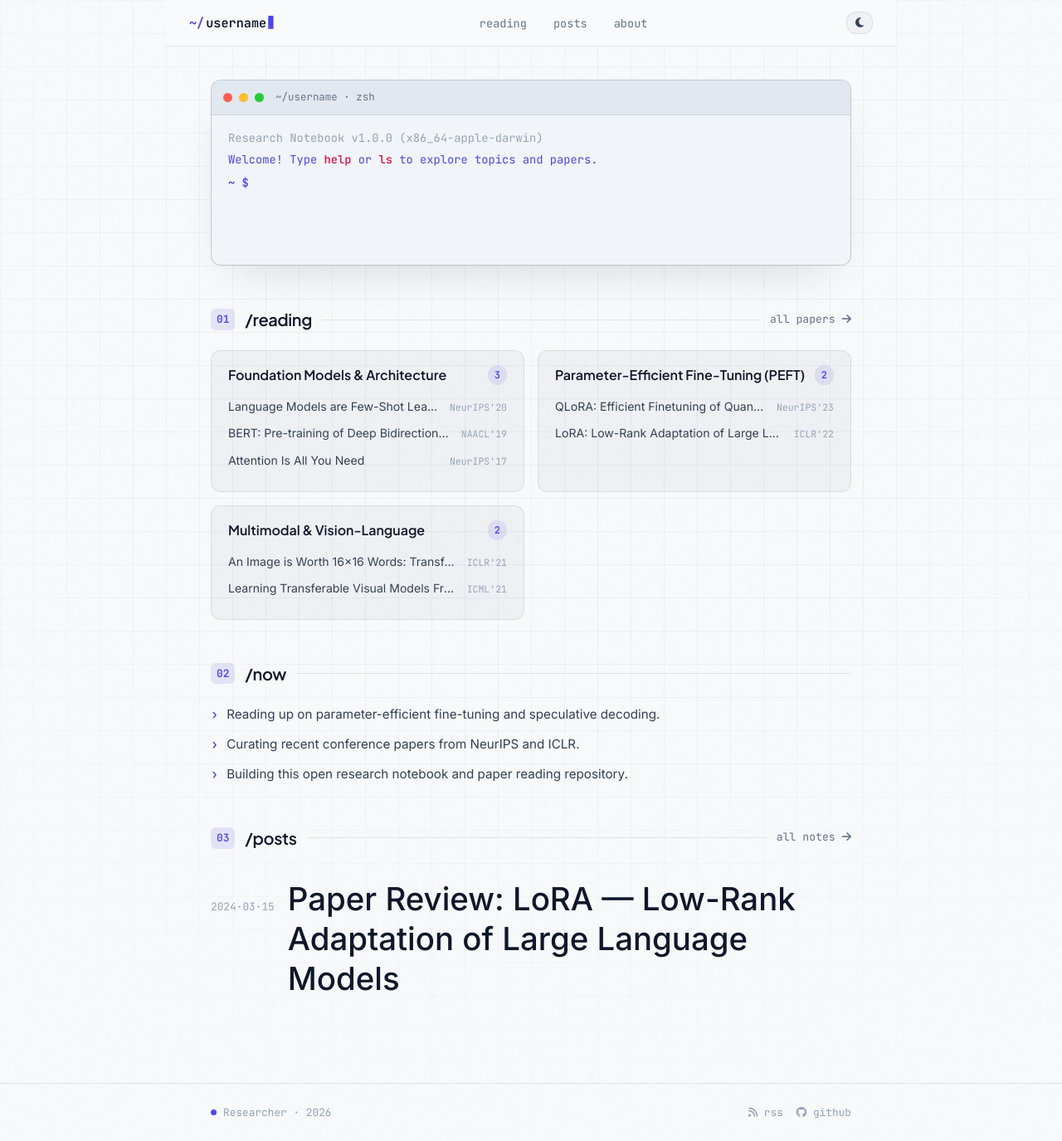
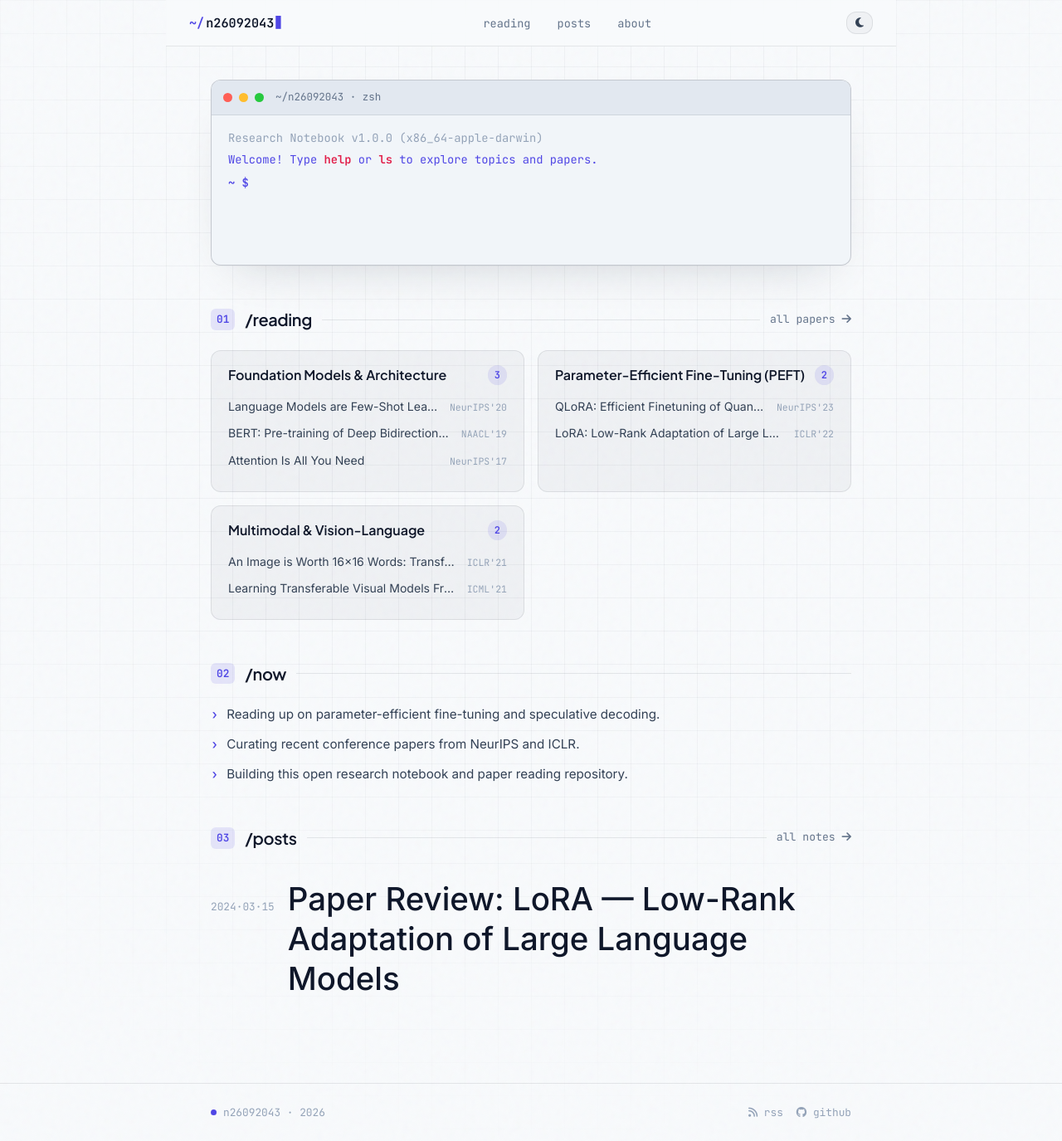
Before and after one commit to n26092043/n26092043.github.io, a Jekyll site: the page built from index.html, in a window 1280 px wide and 1375 px high. Shown: the whole window at 83% size. Built offline with Jekyll 4.4.1, drawn with Linux system fonts in a browser that asks for light colours; the list of posts is cut into pages by our own code; part of the change alters nothing that is shown.

Commit message:
Configure username and URL for n26092043

```diff
--- a/_config.yml
+++ b/_config.yml
@@ -4,15 +4,15 @@ tagline: "Personal research notebook & paper reading list."
 description: >-
   A curated collection of research papers, summaries, and reading notes on
   machine learning, deep learning, and computing systems.
-url: "https://username.github.io"     # Replace with your GitHub Pages URL (e.g. https://yourname.github.io)
-baseurl: ""                           # If repo name is <username>.github.io leave empty; if sub-project e.g. /reading-list set "/reading-list"
+url: "https://n26092043.github.io"
+baseurl: ""
 lang: zh-TW
 timezone: Asia/Taipei
 
 # ─── Author ──────────────────────────────────────────────────────────────
 author:
-  name: "Researcher"
-  github: "username"                  # Replace with your GitHub username
+  name: "n26092043"
+  github: "n26092043"
   email: "researcher@example.com"
   bio: "Exploring foundation models, algorithms, and computing."
   cv: ""                              # Optional external link to your CV or portfolio
```
